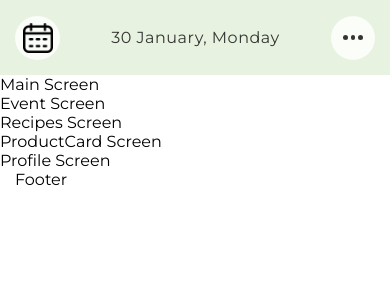
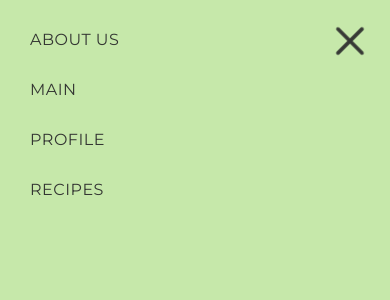
Before and after one commit to mitjasha/avocado, a React (Create React App) app: page / in a window 390 px wide. Both pictures are taken after a click on the button 352 px from the left and 37 px from the top of the page. Shown: the top 300 px of the page. Built offline with nearby package versions, Linux system fonts and the light colour scheme.

Commit message:
fix: fix open and close menu fncs

```diff
--- a/src/components/NavComponent/NavComponent.scss
+++ b/src/components/NavComponent/NavComponent.scss
@@ -26,6 +26,8 @@
 .nav-close {
   background-image: url(../../assets/svg/plus.svg);
   display: none;
+  border: 0;
+  background-color: transparent;
   width: 50px;
   height: 50px;
   transform: rotate(45deg);
--- a/src/components/NavComponent/NavComponent.tsx
+++ b/src/components/NavComponent/NavComponent.tsx
@@ -2,6 +2,12 @@ import React from "react";
 import "./NavComponent.scss";
 
 const NavComponent: React.FC = () => {
+  const closeBurger = () => {
+    const nav = document.querySelector(".nav-list") as HTMLElement;
+    nav.classList.remove("nav-active");
+    const burgerCloseBtn = document.querySelector(".nav-close") as HTMLElement;
+    burgerCloseBtn.style.display = "none";
+  };
   return (
     <nav>
       <ul className="nav-list">
@@ -10,7 +16,12 @@ const NavComponent: React.FC = () => {
         <li className="nav-list__item">PROFILE</li>
         <li className="nav-list__item">RECIPES</li>
       </ul>
-      <div className="nav-close" />
+      <button
+        type="button"
+        className="nav-close"
+        onClick={closeBurger}
+        aria-label="close menu"
+      />
     </nav>
   );
 };
--- a/src/containers/Header/Header.tsx
+++ b/src/containers/Header/Header.tsx
@@ -4,21 +4,12 @@ import NavComponent from "../../components/NavComponent/NavComponent";
 import "./Header.scss";
 
 const Header: React.FC = () => {
-  // const burgerMenuBtn = document.querySelector(
-  //   ".header__menu-btn",
-  // ) as HTMLButtonElement;
-  // const nav = document.querySelector(".header__nav-list") as HTMLElement;
-  // const burgerCloseBtn = document.querySelector(
-  //   ".header__nav-close",
-  // ) as HTMLElement;
-  // burgerMenuBtn.addEventListener("click", () => {
-  //   nav.classList.add("nav-active");
-  //   burgerCloseBtn.style.display = "block";
-  // });
-  // burgerCloseBtn.addEventListener("click", () => {
-  //   nav.classList.remove("nav-active");
-  //   burgerCloseBtn.style.display = "none";
-  // });
+  const openBurger = () => {
+    const nav = document.querySelector(".nav-list") as HTMLElement;
+    const burgerCloseBtn = document.querySelector(".nav-close") as HTMLElement;
+    nav.classList.add("nav-active");
+    burgerCloseBtn.style.display = "block";
+  };
   return (
     <header className="header">
       <div className="container header__container">
@@ -29,7 +20,11 @@ const Header: React.FC = () => {
         <div className="header_mob">
           <input type="date" className="header__date-input" />
           <div className="header__date">30 January, Monday</div>
-          <button type="button" className="header__menu-btn">
+          <button
+            type="button"
+            className="header__menu-btn"
+            onClick={openBurger}
+          >
             <div className="dot" />
             <div className="dot" />
             <div className="dot" />
```
